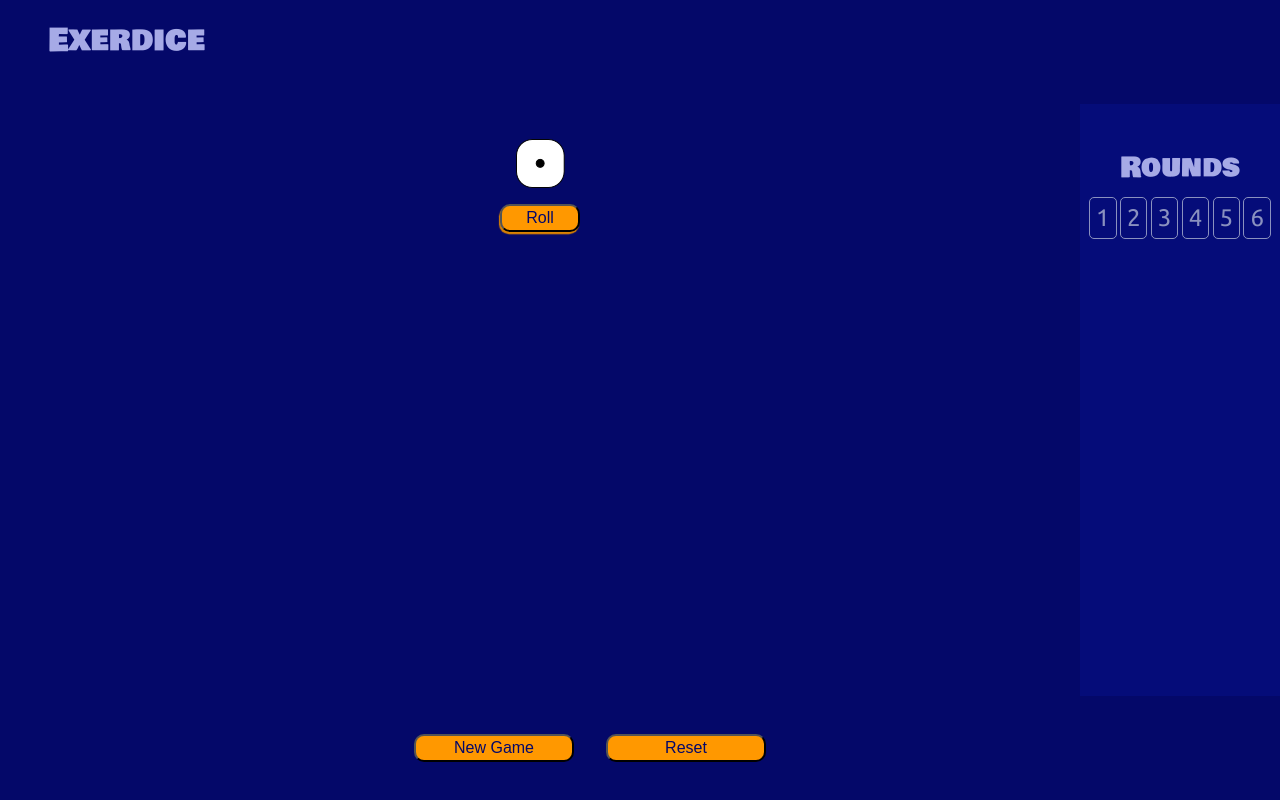
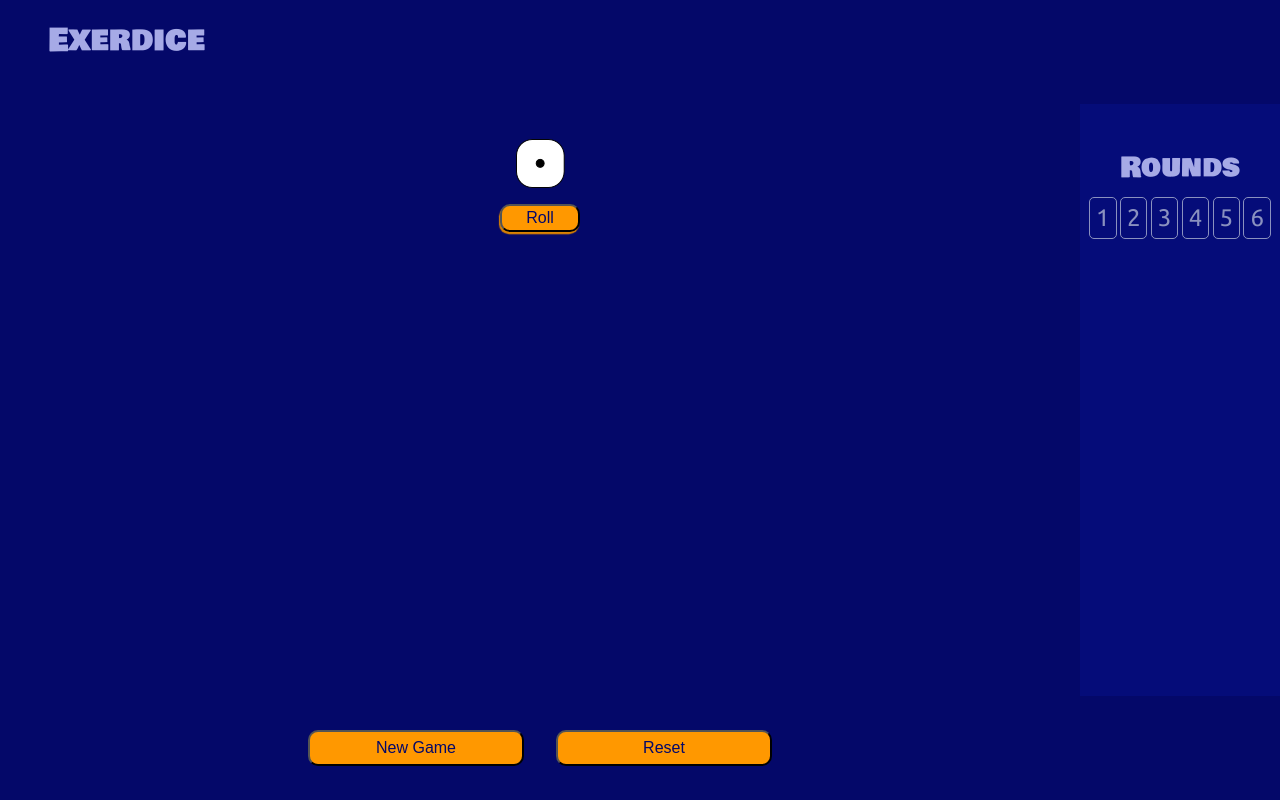
Before and after one commit to rtviner/exerdice-ng, an Angular app: page /game in a window 1280 px wide. Shown: the top 800 px of the page. Built offline with nearby package versions, Linux system fonts and the light colour scheme.

Commit message:
move bottom buttons to 1st column for large screens

```diff
--- a/src/app/game/game.component.css
+++ b/src/app/game/game.component.css
@@ -42,12 +42,25 @@ div.col-2 {
 div.bottom-controls {
 	width: 100%;
 	margin: 0 auto;
-	grid-column: 1 / span 2;
+	grid-column: 1 / span 1;
 	grid-row: 3 / span 1;
 }
 
 button.control-btn {
-	width: 10em;
-  margin: 0 1em;
-  height: 1.75em;
+	width: 20%;
+	min-width: 10em;
+	margin: 0 1em;
+	height: 2.25em;
 }
+
+@media only screen and (max-device-width: 580px) {
+	div.bottom-controls {
+		grid-column: 1 / span 3;
+	}
+	button.control-btn {
+		width: 50%;
+    margin: 0;
+    border: 1.5px solid #fff;
+    border-radius: 0;
+	}
+}
```
